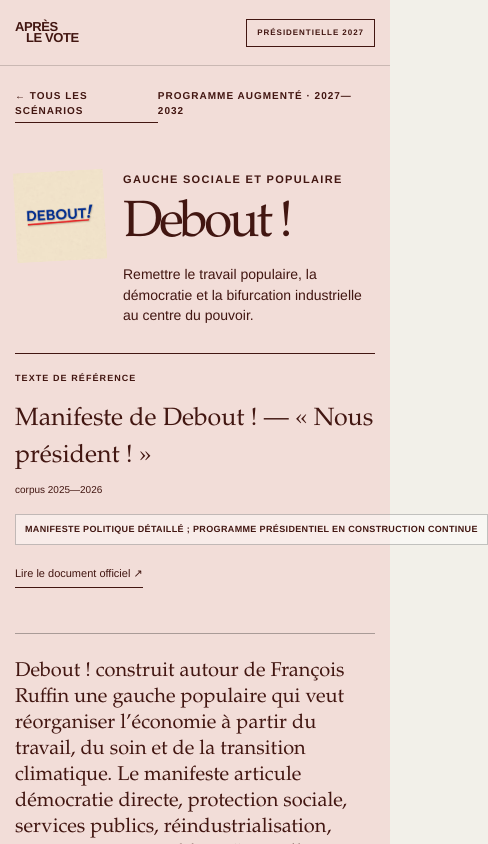
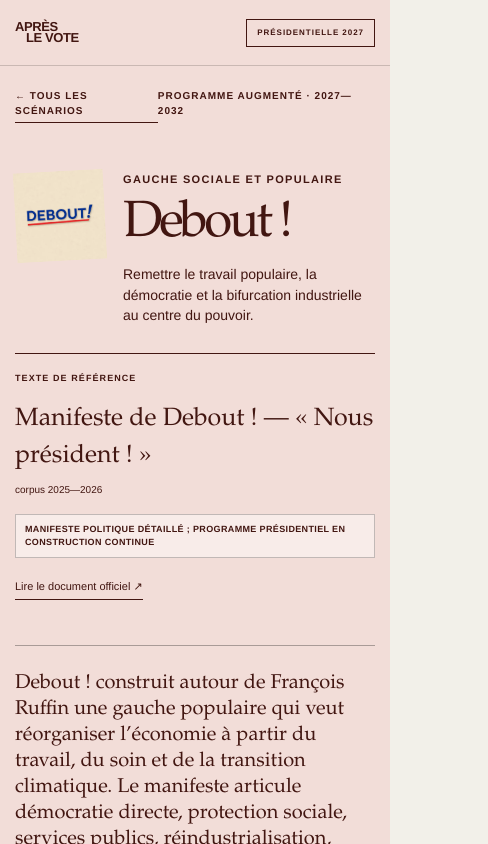
Before and after one commit to theguyinpink/apres-le-vote, a Next.js app: page /partis/debout in a window 390 px wide. Shown: the top 844 px of the page, 488 px wide, since content can reach past the window. Built offline with nearby package versions, Linux system fonts and the light colour scheme.

Commit message:
Fix overflow mobile des textes de référence

```diff
--- a/app/globals.css
+++ b/app/globals.css
@@ -1032,16 +1032,21 @@
 }
 
 .program-card em {
+  align-self: flex-start;
   background: rgba(255, 255, 255, 0.45);
   border: 1px solid rgba(0, 0, 0, 0.22);
+  box-sizing: border-box;
   font-size: 9px;
   font-style: normal;
   font-weight: 750;
   letter-spacing: 0.04em;
+  line-height: 1.45;
   margin-top: 17px;
+  max-width: 100%;
+  overflow-wrap: anywhere;
   padding: 8px 9px;
   text-transform: uppercase;
-  width: max-content;
+  width: fit-content;
 }
 
 .program-card a {
@@ -1050,6 +1055,13 @@
   margin-top: 32px;
   padding-bottom: 5px;
   width: max-content;
+}
+
+.program-card strong,
+.program-card small,
+.program-card a {
+  max-width: 100%;
+  overflow-wrap: anywhere;
 }
 
 .party-overview {
@@ -2400,7 +2412,8 @@
     line-height: 0.9;
   }
   .party-title-block h2 { font-size: 14px; margin-top: 18px; }
-  .program-card { grid-column: 1 / -1; }
+  .program-card { grid-column: 1 / -1; min-width: 0; width: 100%; }
+  .program-card em { white-space: normal; }
   .program-card a { margin-top: 20px; }
   .party-overview { font-size: 20px; margin-top: 45px; }
   .reading-nav { display: flex; overflow-x: auto; position: static; }
```
